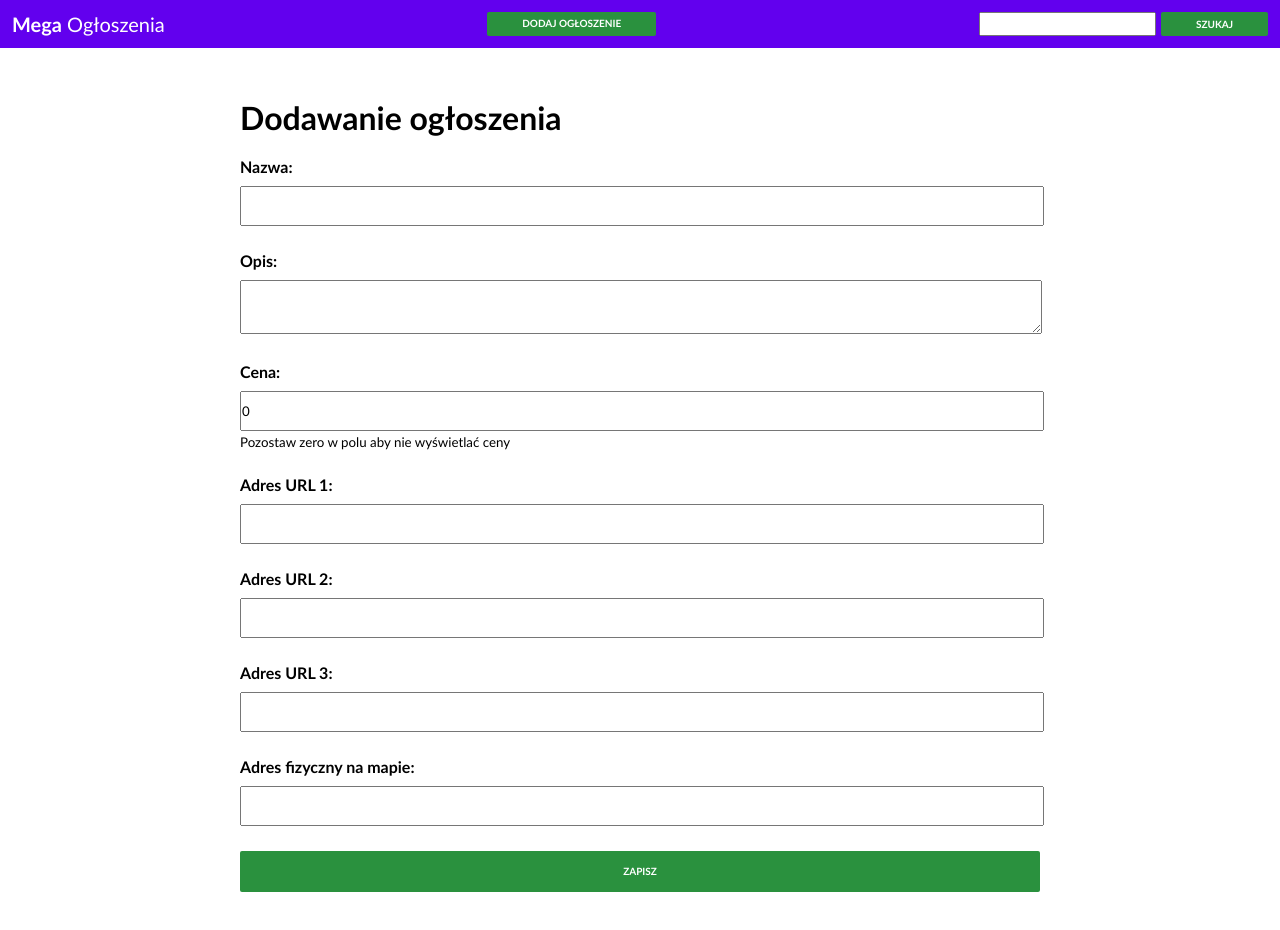
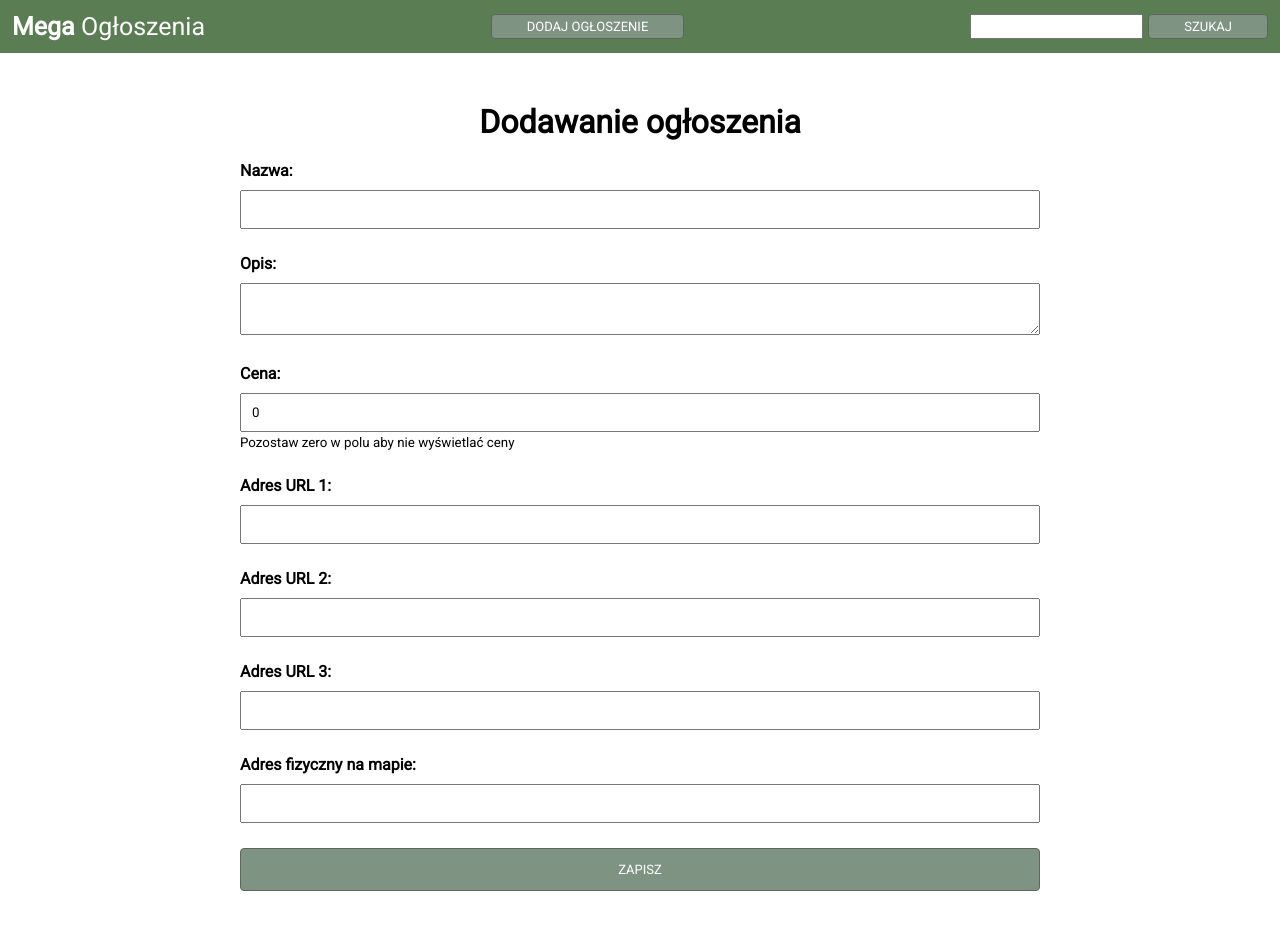
Before and after one commit to martabrylska/MegaAdsFront, a React (Create React App) app: page /add in a window 1280 px wide. Shown: the top 930 px of the page. Built offline with nearby package versions, Linux system fonts and the light colour scheme.

Commit message:
changed the appearance of the application

```diff
--- a/public/index.html
+++ b/public/index.html
@@ -24,6 +24,9 @@
       work correctly both with client-side routing and a non-root public URL.
       Learn how to configure a non-root public URL by running `npm run build`.
     -->
+    <link rel="preconnect" href="https://fonts.googleapis.com">
+    <link rel="preconnect" href="https://fonts.gstatic.com" crossorigin>
+    <link href="https://fonts.googleapis.com/css2?family=Roboto&display=swap" rel="stylesheet">
     <title>React App</title>
   </head>
   <body>
@@ -39,5 +42,6 @@
       To begin the development, run `npm start` or `yarn start`.
       To create a production bundle, use `npm run build` or `yarn build`.
     -->
+
   </body>
 </html>
--- a/src/components/AcceptAd/AcceptAd.tsx
+++ b/src/components/AcceptAd/AcceptAd.tsx
@@ -24,5 +24,5 @@ export const AcceptAd = () => {
         return <h2>Trwa akceptowanie ogłoszenia...</h2>
     }
 
-    return <h2>Ogłoszenie zaakceptowane</h2>
+    return <h2>Ogłoszenie zaakceptowane.</h2>
 }
--- a/src/components/AddForm/AddForm.css
+++ b/src/components/AddForm/AddForm.css
@@ -1,6 +1,10 @@
 .add-form {
     width: 800px;
     margin: 50px auto;
+}
+
+.add-form h1 {
+    text-align: center;
 }
 
 .add-form label {
@@ -17,8 +21,7 @@
 .add-form input, .add-form textarea {
     width: 100%;
     margin-top: 10px;
-    padding-top: 10px;
-    padding-bottom: 10px;
+    padding: 10px;
 }
 
 .add-form button {
--- a/src/components/AddForm/AddForm.tsx
+++ b/src/components/AddForm/AddForm.tsx
@@ -57,11 +57,11 @@ export const AddForm = () => {
         }
 
     if (loading) {
-        return <h2>Trwa dodawanie ogłoszenia</h2>
+        return <h2>Trwa przesyłanie ogłoszenia...</h2>
     }
 
     if (id) {
-        return <h2>Twoje ogłoszenie "{form.name}" zostało poprawnie dodane do serwisu pod ID: {id}.</h2>
+        return <h2>Twoje ogłoszenie "{form.name}" zostało wysłane do weryfikacji Administratora.</h2>
     }
 
 
--- a/src/components/Map/Map.css
+++ b/src/components/Map/Map.css
@@ -6,3 +6,8 @@
 .leaflet-container {
     height: 100%;
 }
+
+.leaflet-popup {
+    word-wrap: break-word;
+    width: 220px;
+}
--- a/src/components/common/Btn.css
+++ b/src/components/common/Btn.css
@@ -1,12 +1,12 @@
 button, .btn {
-    border: none;
-    background-color: #2A913E;
+    border: 1px solid #5e655f;
+    border-radius: 4px;
+    background-color: #7f9382;
     color: white;
     text-transform: uppercase;
-    font-size: 10px;
-    font-weight: bold;
+    font-size: 13px;
     padding: 1px 35px;
-    border-radius: 2px;
     line-height: 21px;
     text-decoration: none;
+    cursor: pointer;
 }
--- a/src/components/layouts/Header.css
+++ b/src/components/layouts/Header.css
@@ -1,14 +1,20 @@
 header {
-    background-color: #6200EE;
+    background-color: #5a7d53;
     padding: 12px;
     color: white;
     display: flex;
     justify-content: space-between;
+    align-items: center;
 }
 
 header h1 {
-    font-size: 20px;
+    font-size: 25px;
     font-weight: 200;
+}
+
+header h1 a {
+    color: white;
+    text-decoration: none;
 }
 
 .search {
@@ -16,6 +22,7 @@ header h1 {
 }
 
 .search input {
+    padding-left: 5px;
     width: 13em;
     margin-right: 5px;
 }
--- a/src/components/layouts/Header.tsx
+++ b/src/components/layouts/Header.tsx
@@ -15,11 +15,12 @@ export const Header = () => {
 
     return <header>
         <h1>
-            <strong>Mega</strong> Ogłoszenia
+            <a href="/"><strong>Mega</strong> Ogłoszenia</a>
         </h1>
         <Btn to="/add" text="Dodaj ogłoszenie"/>
         <form className="search" onSubmit={setSearchFromLocalState}>
-            <input type="text" value={inputVal} onChange={e => setInputVal(e.target.value)}/> <Btn text="Szukaj"/>
+            <input type="text" value={inputVal} onChange={e => setInputVal(e.target.value)}/>
+            <Btn text="Szukaj"/>
         </form>
     </header>
 }
--- a/src/index.css
+++ b/src/index.css
@@ -1,5 +1,6 @@
 * {
   margin: 0;
   padding: 0;
-  font-family: Calibri;
+  box-sizing: border-box;
+  font-family: 'Roboto', 'Arial', sans-serif;
 }
```
